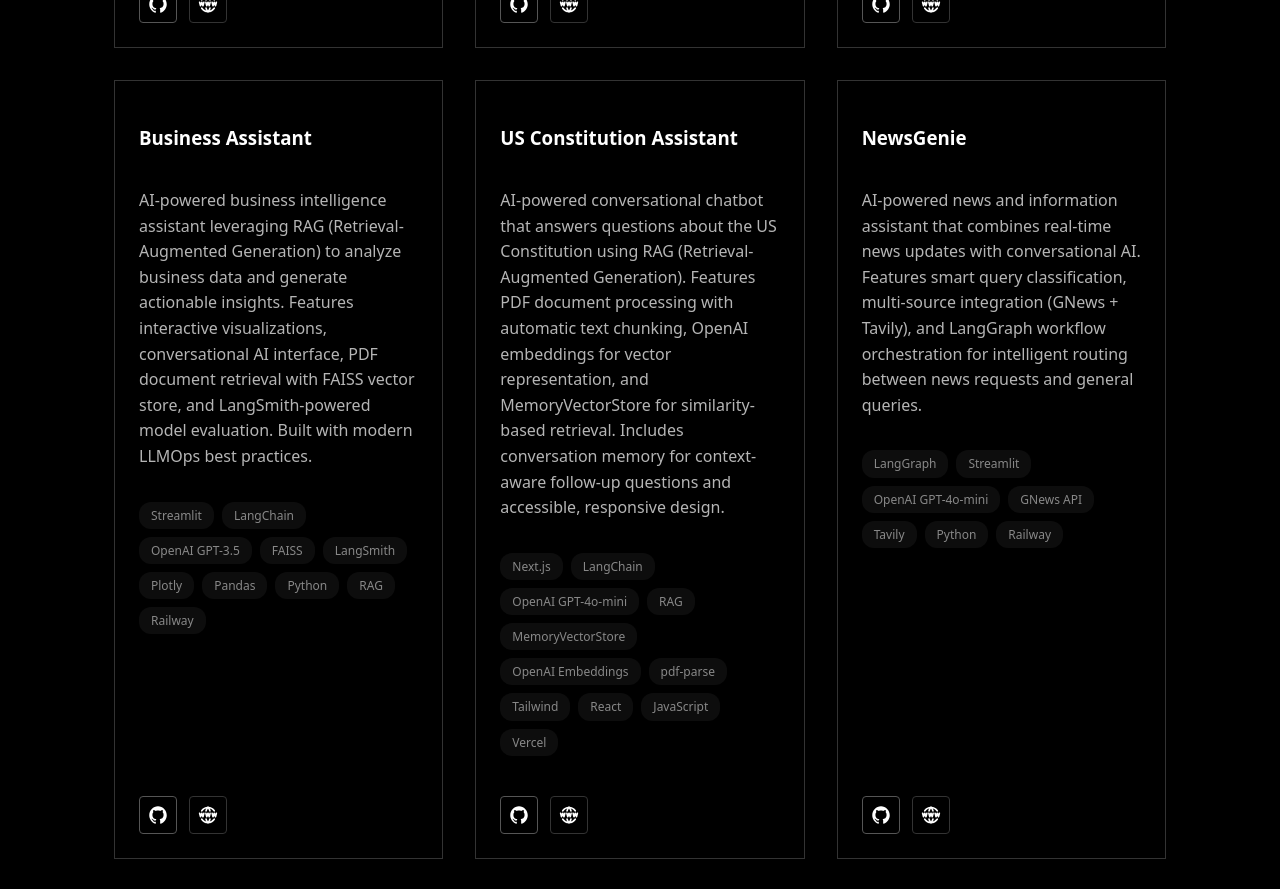
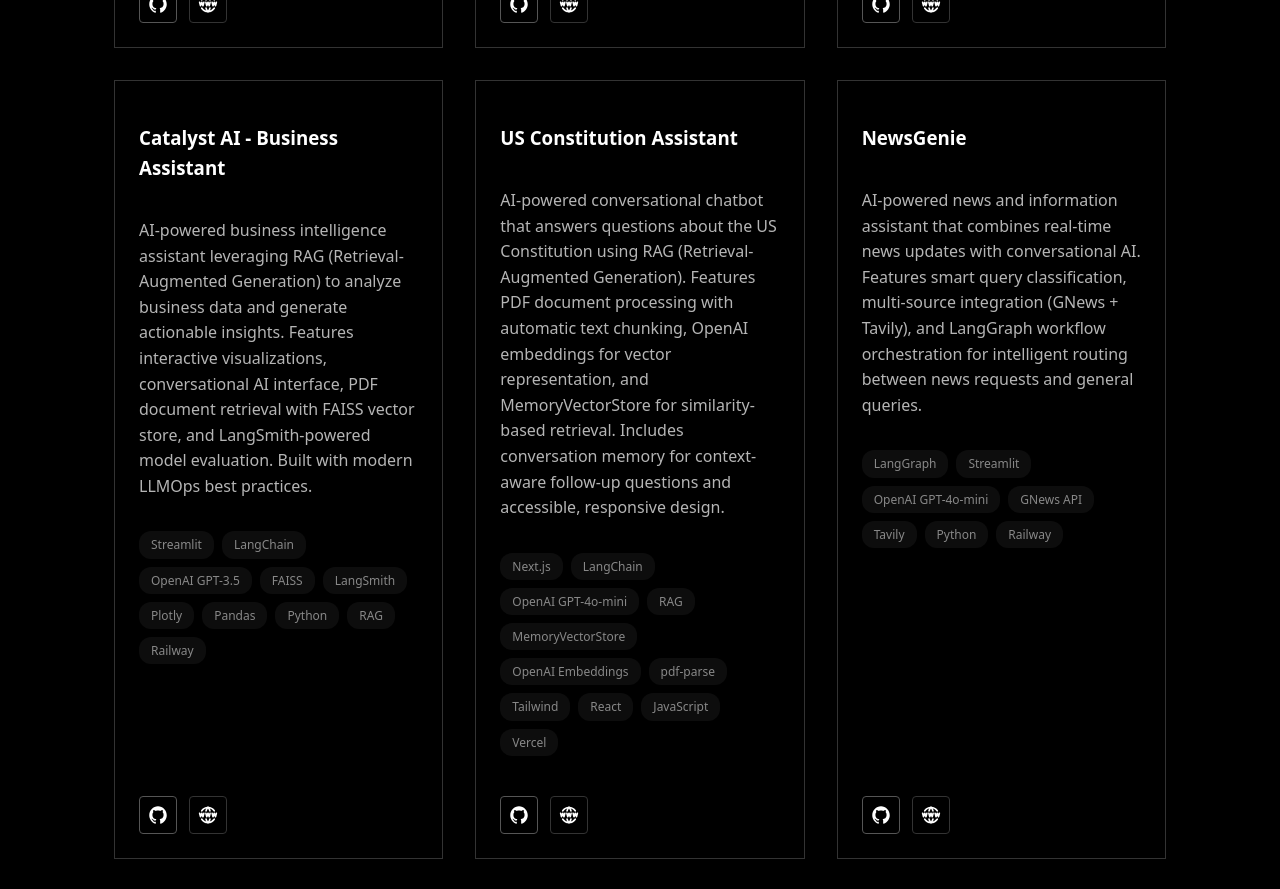
Before and after one commit to mclima/mariaclima.ai, a Next.js app: page / in a window 1280 px wide. Shown: the part 1380-2269 px from the top of the page. Built offline with nearby package versions, Linux system fonts and the light colour scheme.

Commit message:
revise title

```diff
--- a/src/components/Projects.jsx
+++ b/src/components/Projects.jsx
@@ -26,7 +26,7 @@ const projects = [
     liveLink: 'https://research-assistant.mariaclima.ai',
   },
   {
-    title: "Business Assistant",
+    title: "Catalyst AI - Business Assistant",
     description:
       "AI-powered business intelligence assistant leveraging RAG (Retrieval-Augmented Generation) to analyze business data and generate actionable insights. Features interactive visualizations, conversational AI interface, PDF document retrieval with FAISS vector store, and LangSmith-powered model evaluation. Built with modern LLMOps best practices.",
     tech: ["Streamlit", "LangChain", "OpenAI GPT-3.5", "FAISS", "LangSmith", "Plotly", "Pandas", "Python", "RAG", "Railway"],
```
